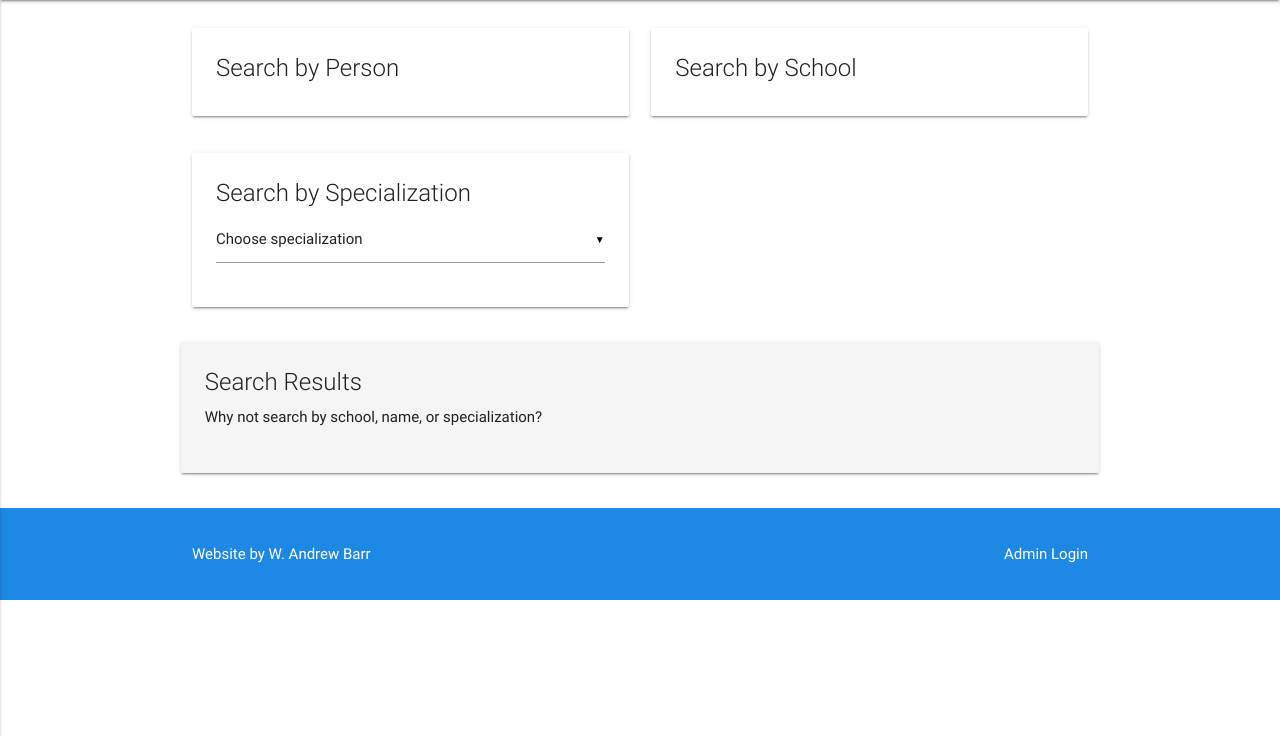
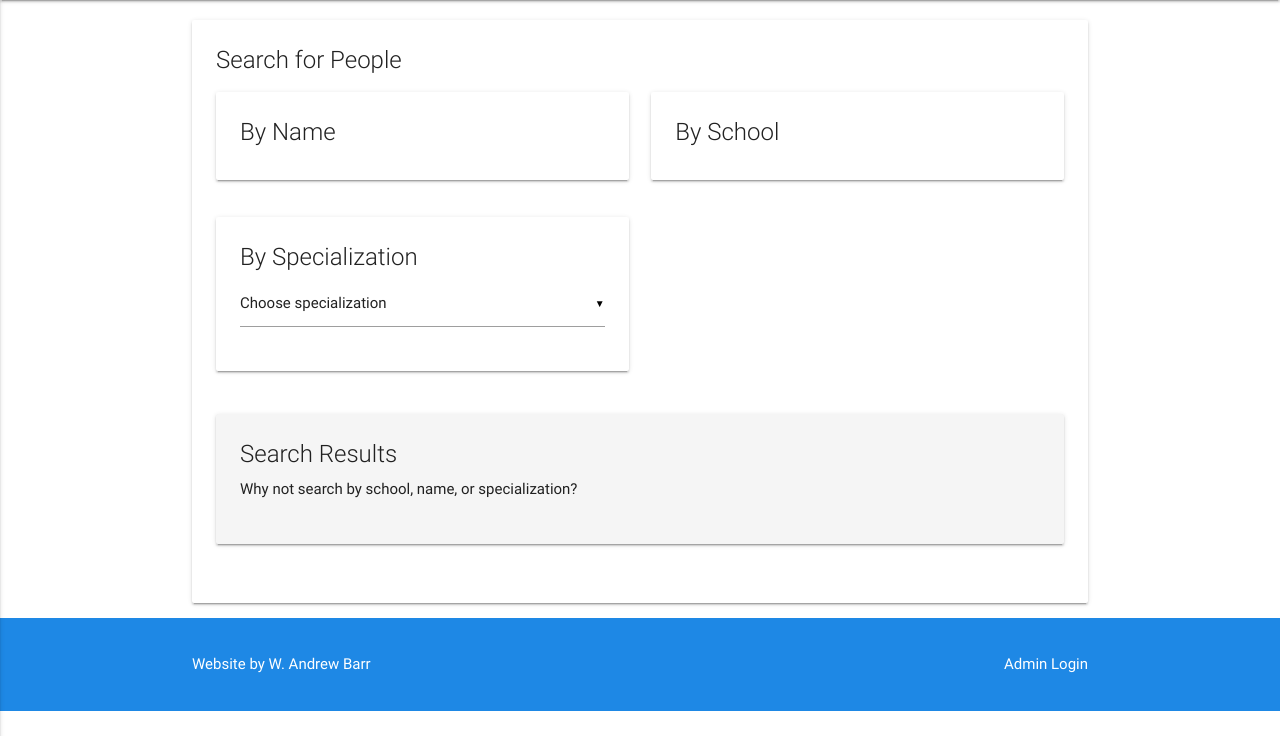
Before and after one commit to wabarr/physanth-phylogeny-v2, a Django app: template templates/PhD_search_skeleton.html in a window 1280 px wide. Shown: the part 64-800 px from the top of the page. Run offline with Django 3.2, Linux system fonts and the light colour scheme; the template is opened without the code that fills it, so the values that code supplies are empty; parts of the project's set-up code (start-up, migrations or seed data) failed here and were passed over; some libraries are stand-ins or nearby versions.

Commit message:
improve search template

```diff
--- a/templates/PhD_search_skeleton.html
+++ b/templates/PhD_search_skeleton.html
@@ -3,12 +3,15 @@
 {% block content %}
 
     <div class="container" id="search-bar-container">
-    {{ SchoolForm.media }}
+    <div class="card">
+        <div class="card-content">
+            <span class="card-title">Search for People</span>
+            {{ SchoolForm.media }}
         <div class="row">
             <div class="col s12 m6">
                 <div class="card">
                     <div class="card-content">
-                        <span class="card-title">Search by Person</span>
+                        <span class="card-title">By Name</span>
                         {{ PhD_form_for_ajax_selects_search }}
                     </div>
                 </div>
@@ -16,7 +19,7 @@
             <div class="col s12 m6">
                 <div class="card">
                     <div class="card-content">
-                        <span class="card-title">Search by School</span>
+                        <span class="card-title">By School</span>
                         {{ SchoolForm }}
                     </div>
                 </div>
@@ -24,7 +27,7 @@
             <div class="col s12 m6 input-field">
                 <div class="card">
                     <div class="card-content">
-                        <span class="card-title">Search by Specialization</span>
+                        <span class="card-title">By Specialization</span>
                         <select id="select-specialization">
                             <option value="" disabled selected>Choose specialization</option>
                             {% for specialization in specializations %}
@@ -35,12 +38,11 @@
                 </div>
             </div>
         </div>
-    </div>
 
 
-    <div class="container" id="search-results-container">
         <div class="row">
-            <div class="card grey lighten-4">
+            <div class="col s12">
+               <div class="card grey lighten-4" id="search-results">
                 <div class="card-content">
                     <span class="card-title">Search Results <span id="query"></span></span>
                     <div class="row" id="people-search-results">
@@ -48,8 +50,14 @@
                     </div>
                 </div>
             </div>
+            </div>
+
+        </div>
+
         </div>
     </div>
+</div>
+
 
 {% endblock %}
 
@@ -109,8 +117,8 @@ function fetchResults(GETparams){
 }
 
 function checkResultsVisibleAndScrollIfNeeded() {
-    var top_of_element = $("#search-results-container").offset().top;
-    var bottom_of_element = $("#search-results-container").offset().top + $("#search-results-container").outerHeight();
+    var top_of_element = $("#search-results").offset().top;
+    var bottom_of_element = $("#search-results").offset().top + $("#search-results").outerHeight();
     var bottom_of_screen = $(window).scrollTop() + $(window).height();
     var top_of_screen = $(window).scrollTop();
 
@@ -119,7 +127,7 @@ function checkResultsVisibleAndScrollIfNeeded() {
     }
     else {
         $('html, body').animate({
-            scrollTop: ($('#search-results-container').offset().top)
+            scrollTop: ($('#search-results').offset().top)
         },1000);
     }
 }
```
